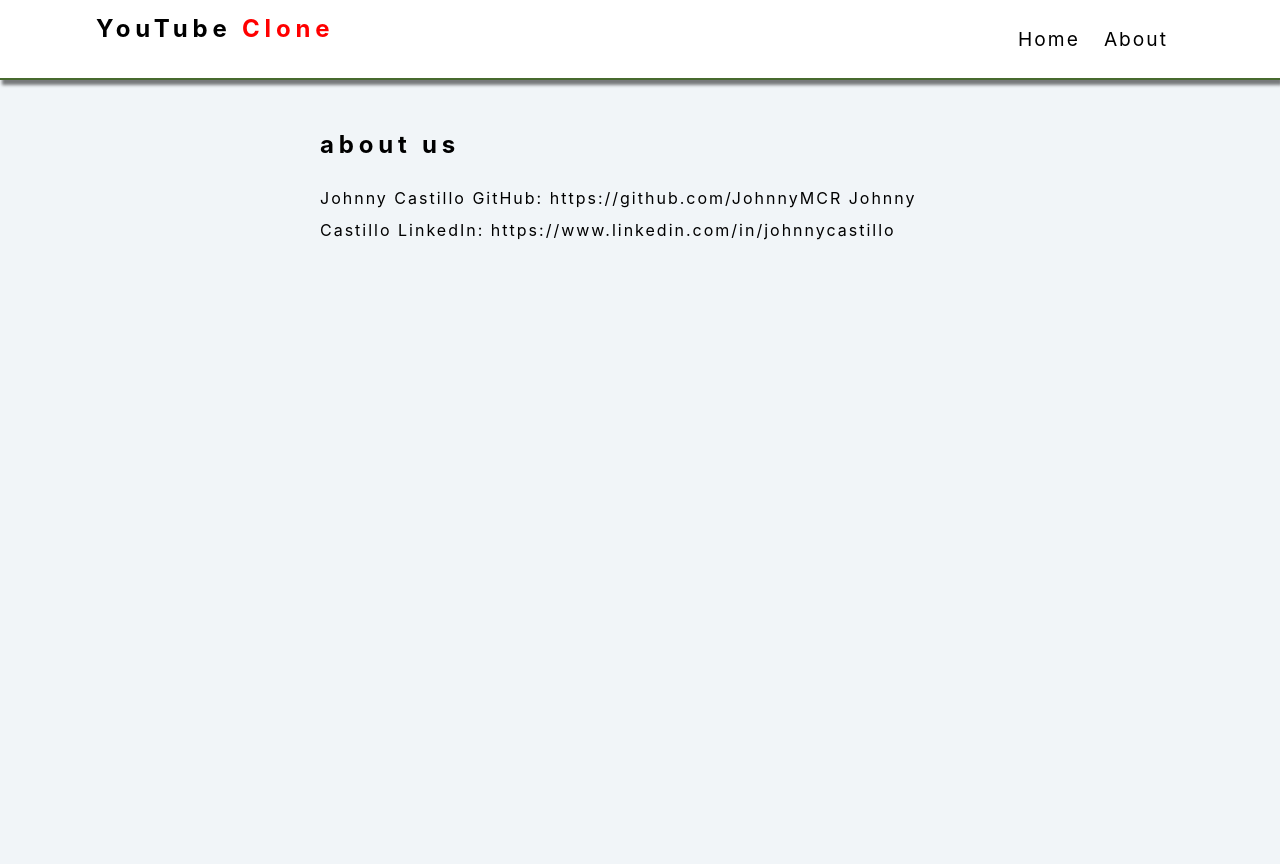
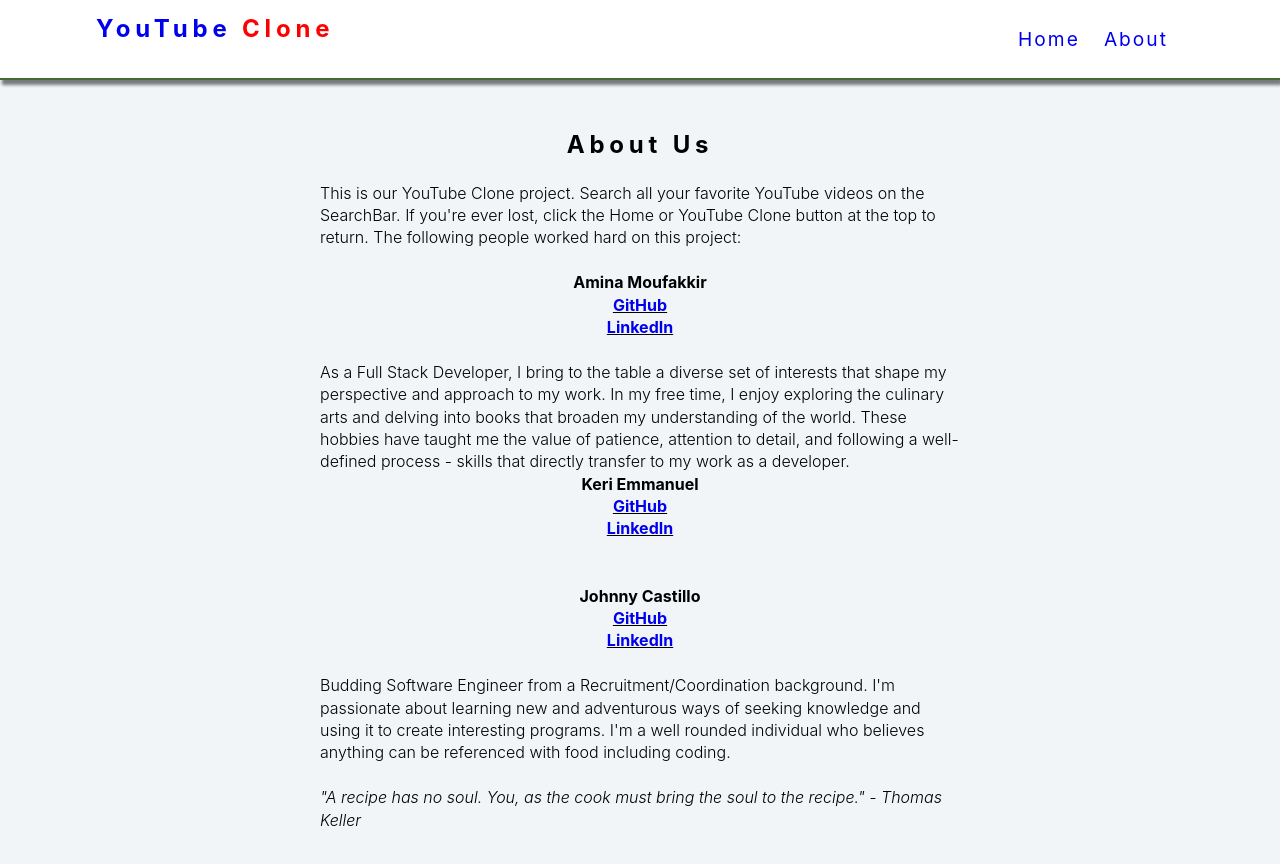
Before and after one commit to keriarmstrong/youtube-project, a React (Create React App) app: page /about in a window 1280 px wide. Shown: the top 864 px of the page. Before the commit the page ends 800 px from the top, so only its background shows below. Built offline with nearby package versions, Linux system fonts and the light colour scheme; no server answers.

Commit message:
Updated About.js

```diff
--- a/src/index.css
+++ b/src/index.css
@@ -60,7 +60,6 @@ ul {
 
 a {
   text-decoration: none;
-  color: var(--mainBlack);
 }
 
 
@@ -125,6 +124,7 @@ About
   font-weight: 400;
   letter-spacing: 2px;
 }
+
 
 /*
 ======
--- a/src/pages/About.js
+++ b/src/pages/About.js
@@ -1,12 +1,32 @@
 const About = () => {
   return (
     <section className="section about-section">
-      <h1 className="section-title">about us</h1>
-      <p>
-        Johnny Castillo GitHub: https://github.com/JohnnyMCR
-        Johnny Castillo LinkedIn: https://www.linkedin.com/in/johnnycastillo
+      <h1 className="section-title"><center>About Us</center></h1>
+      This is our YouTube Clone project. Search all your favorite YouTube videos on the SearchBar. If you're ever lost, click the Home or YouTube Clone button at the top to return. The following people worked hard on this project:
+      <br />
+      <br />
+      <div><b><center>Amina Moufakkir</center></b></div>
+      <div><u><a href="https://github.com/Amina-Moufakkir"><center><b>GitHub</b></center></a></u></div>
+      <div><u><a href="https://www.linkedin.com/in/amina-moufakkir-2a7500244/"><center><b>LinkedIn</b></center></a></u></div>
+      <br />
+      As a Full Stack Developer, I bring to the table a diverse set of interests that shape my perspective and approach to my work. In my free time, I enjoy exploring the culinary arts and delving into books that broaden my understanding of the world. These hobbies have taught me the value of patience, attention to detail, and following a well-defined process - skills that directly transfer to my work as a developer.
+      <br />
+      <div><b><center>Keri Emmanuel</center></b></div>
+      <div><u><a href="https://github.com/keriarmstrong"><center><b>GitHub</b></center></a></u></div>
+      <div><u><a href="https://www.linkedin.com/in/keri-armstrong/"><center><b>LinkedIn</b></center></a></u></div>
+      <br />
 
-      </p>
+      <br />
+      <div><b><center>Johnny Castillo</center></b></div>
+      <div> <u><a href="https://github.com/JohnnyMCR"><center><b>GitHub</b></center></a></u></div>
+      <div> <u><a href="https://www.linkedin.com/in/johnnycastillo"><center><b>LinkedIn</b></center></a></u></div>
+      <br />
+      Budding Software Engineer from a Recruitment/Coordination background. I'm passionate about learning new and adventurous ways of seeking knowledge and using it to create interesting programs. I'm a well rounded individual who believes anything can be referenced with food including coding.
+      <br />
+      <br />
+      <i>"A recipe has no soul. You, as the cook must bring the soul to the recipe."
+        - Thomas Keller</i>
+
     </section>
   )
 }
```
